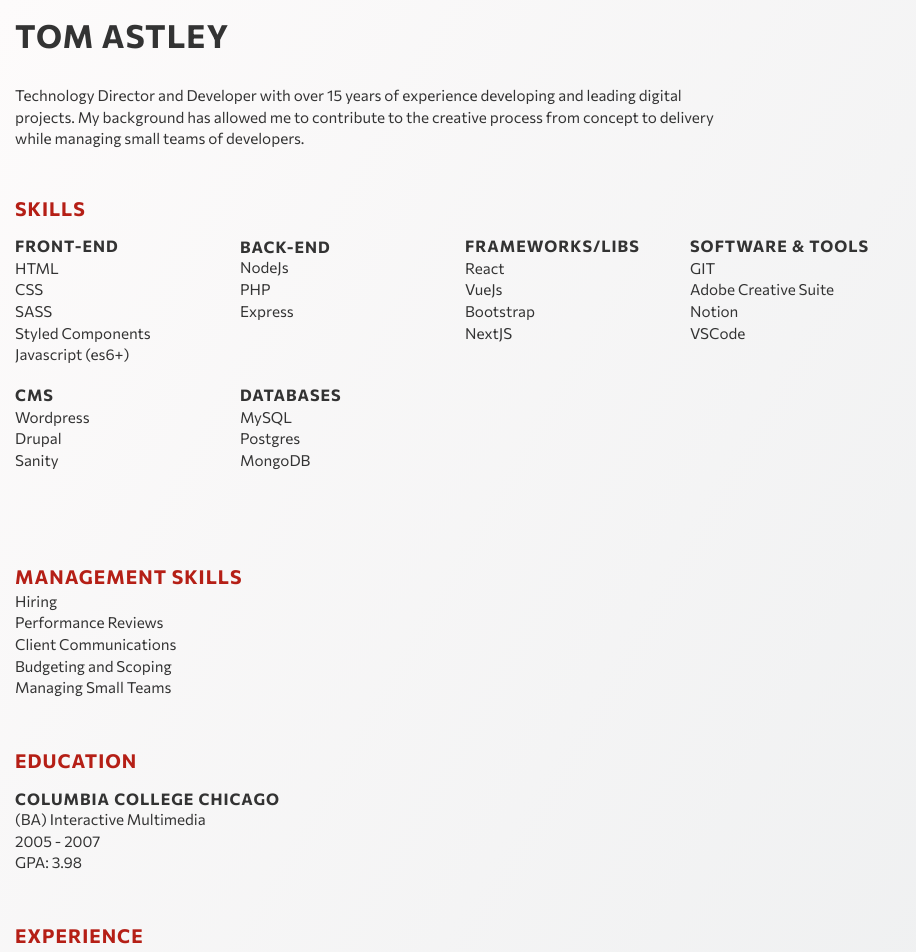
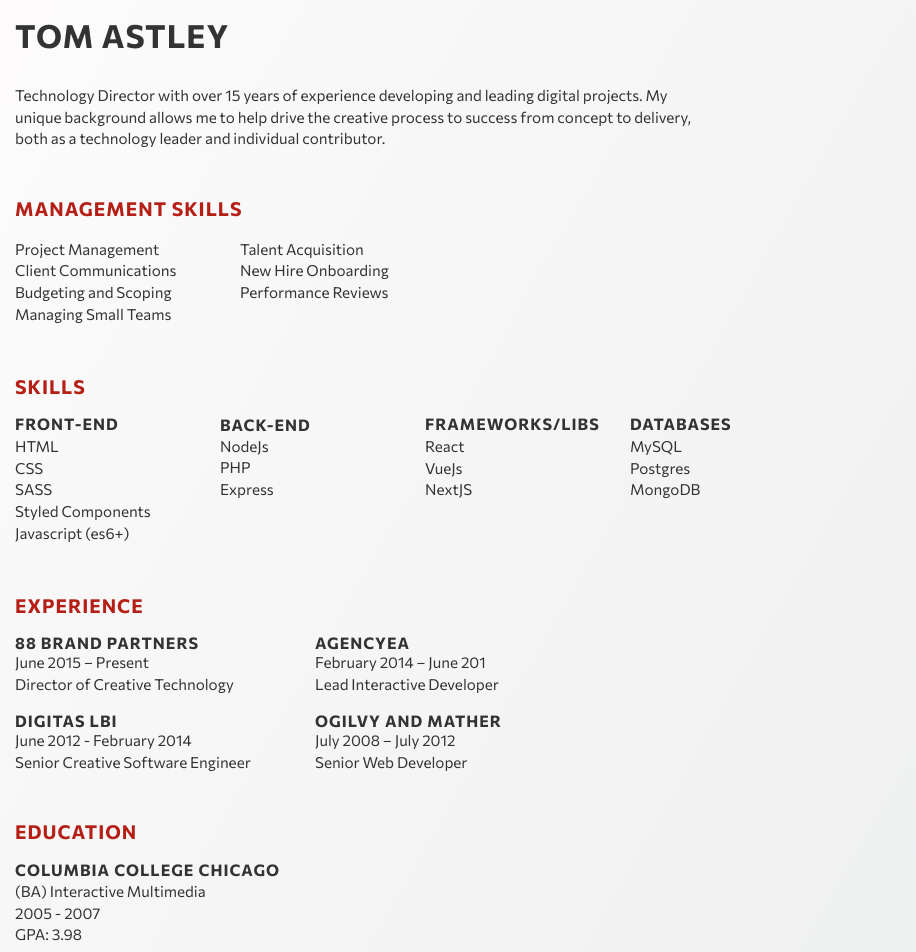
Before and after one commit to TomAstley/tomastley.co, a Next.js app: page / in a window 1280 px wide. Shown: the top 952 px of the page, without its empty margins (0-916 px from the left). Built offline with nearby package versions, Linux system fonts and the light colour scheme.

Commit message:
copy and layout changes

```diff
--- a/src/app/page.js
+++ b/src/app/page.js
@@ -14,16 +14,38 @@ export default function Home() {
         </Header>
 
         <section>
-          <p style={{maxWidth: '700px'}}>
-            Technology Director and Developer with over 15 years of experience developing and leading digital projects. My background has
-            allowed me to contribute to the creative process from concept to delivery while managing small teams of developers.
+          <p style={{ maxWidth: "700px" }}>
+            Technology Director with over 15 years of experience developing and leading digital projects. My unique background allows me to
+            help drive the creative process to success from concept to delivery, both as a technology leader and individual contributor.
           </p>
         </section>
 
+        <section>
+          <h2>Management Skills</h2>
+          <h3></h3>
+
+          <Grid cols={2} rows={1} min="auto" max="225px">
+            <div>
+              <ul>
+                <li key="projectmanagement">Project Management</li>
+                <li key="communications">Client Communications</li>
+                <li key="scoping">Budgeting and Scoping</li>
+                <li key="managing">Managing Small Teams</li>
+              </ul>
+            </div>
+            <div>
+              <ul>
+                <li key="hiring">Talent Acquisition</li>
+                <li key="pr">New Hire Onboarding</li>
+                <li key="pr">Performance Reviews</li>
+              </ul>
+            </div>
+          </Grid>
+        </section>
 
         <section>
           <h2>Skills</h2>
-          <Grid cols={4} rows={2} min="auto" max="225px">
+          <Grid cols={4} rows={1} min="auto" max="205px">
             <div>
               <h3>Front-end</h3>
               <ul>
@@ -49,67 +71,16 @@ export default function Home() {
               <ul>
                 <li key="react">React</li>
                 <li key="VueJs">VueJs</li>
-                <li key="Bootstrap">Bootstrap</li>
                 <li key="NextJS">NextJS</li>
               </ul>
             </div>
-            <div>
-              <h3>Software & Tools</h3>
-              <ul>
-                <li key="git">GIT</li>
-                <li key="adobe">Adobe Creative Suite</li>
-                <li key="notion">Notion</li>
-                <li key="vscode">VSCode</li>
-              </ul>
-            </div>
-            <div>
-              <h3>CMS</h3>
-              <ul>
-                <li key="wordpress">Wordpress</li>
-                <li key="Drupal">Drupal</li>
-                <li key="Sanity">Sanity</li>
-              </ul>
-            </div>
+
             <div>
               <h3>Databases</h3>
               <ul>
                 <li key="mysql">MySQL</li>
                 <li key="Postgres">Postgres</li>
                 <li key="MongoDB">MongoDB</li>
-              </ul>
-            </div>
-          </Grid>
-        </section>
-        <section>
-          <h2>Management Skills</h2>
-          <Grid cols={1} rows={1} min="auto" max="225px">
-            <div>
-              <ul>
-                <li key="hiring">Hiring</li>
-                <li key="pr">Performance Reviews</li>
-                <li key="communications">Client Communications</li>
-                <li key="scoping">Budgeting and Scoping</li>
-                <li key="managing">Managing Small Teams</li>
-              </ul>
-            </div>
-          </Grid>
-        </section>
-
-        <section>
-          <h2>Education</h2>
-          <Grid cols={1} rows={1} min="auto" max="270px">
-            <div>
-              <ul>
-                <li>
-                  <h3>Columbia College Chicago</h3>
-                  <p>
-                    (BA) Interactive Multimedia
-                    <br />
-                    2005 - 2007
-                    <br />
-                    GPA: 3.98
-                  </p>
-                </li>
               </ul>
             </div>
           </Grid>
@@ -151,13 +122,32 @@ export default function Home() {
           </Grid>
         </section>
 
+        <section>
+          <h2>Education</h2>
+          <Grid cols={1} rows={1} min="auto" max="270px">
+            <div>
+              <ul>
+                <li>
+                  <h3>Columbia College Chicago</h3>
+                  <p>
+                    (BA) Interactive Multimedia
+                    <br />
+                    2005 - 2007
+                    <br />
+                    GPA: 3.98
+                  </p>
+                </li>
+              </ul>
+            </div>
+          </Grid>
+        </section>
 
         <section>
           <FlexRow width="60px" styles={{ "justify-content": "space-between" }}>
-            <Link href="https://www.linkedin.com/in/tom-astley/" target="_blank">
+            <Link aria-label="LinkedIn Profile" href="https://www.linkedin.com/in/tom-astley/" target="_blank">
               <LinkedInLogo />
             </Link>
-            <Link href="mailto:tastley@gmail.com">
+            <Link aria-label="Email Address" href="mailto:tastley@gmail.com">
               <EmailLogo />
             </Link>
           </FlexRow>
```
